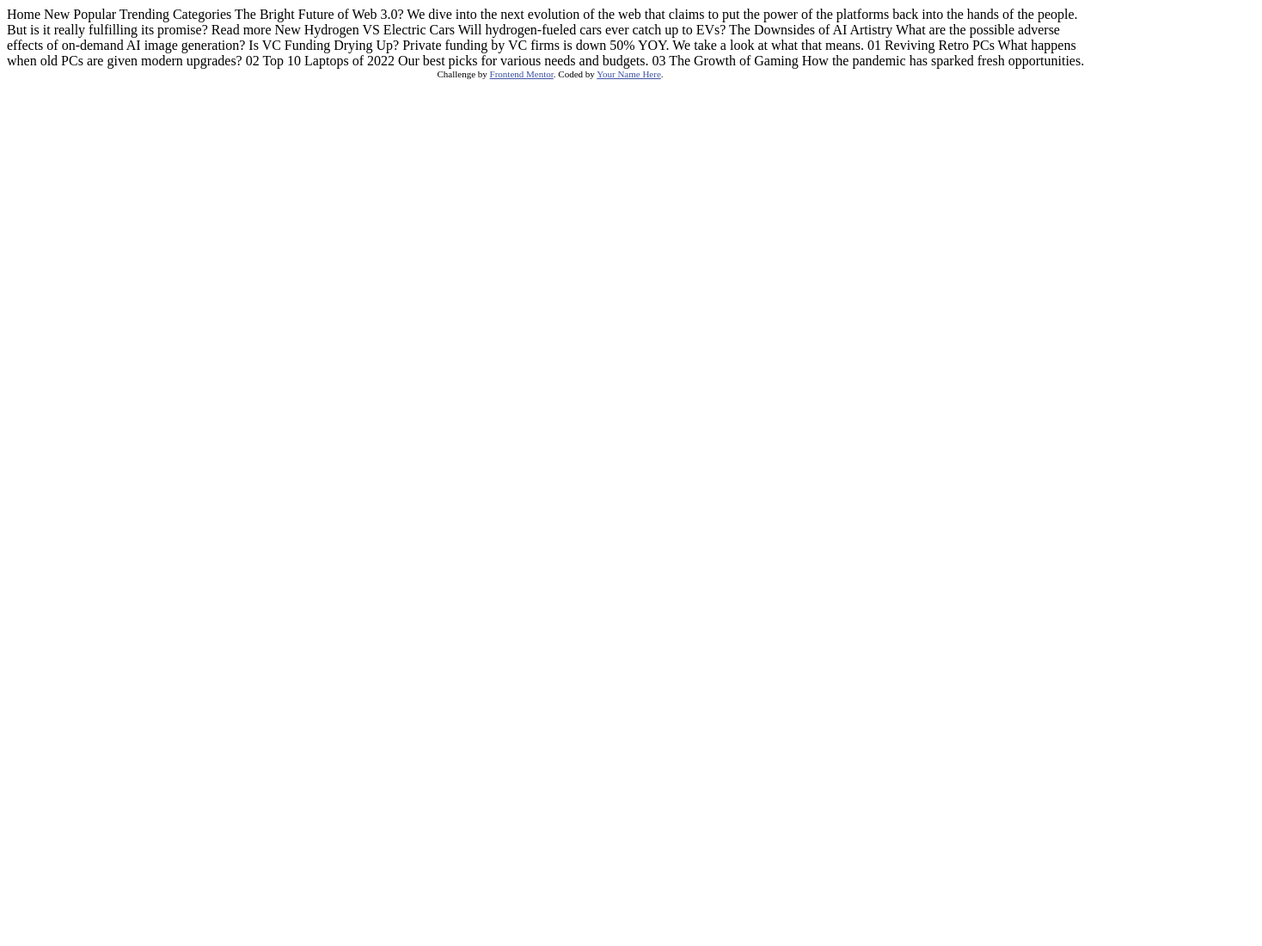
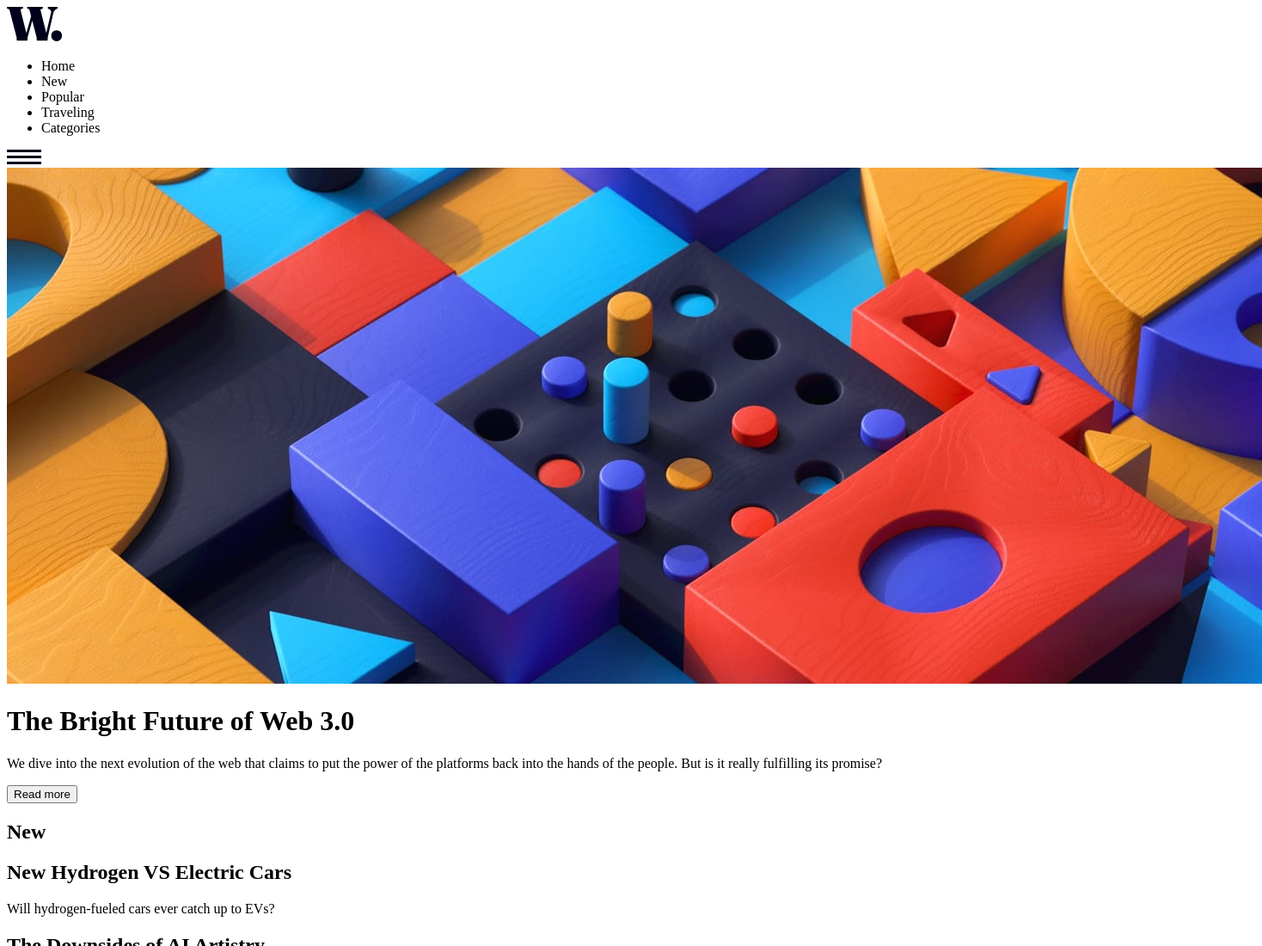
Before and after one commit to JBoundless/newshome, a plain HTML site: page index.html in a window 1280 px wide. Shown: the top 1100 px of the page at 86% size, 1468 px wide, since content can reach past the window. Before the commit the page ends 800 px from the top, so only its background shows below. Drawn offline with Linux system fonts and the light colour scheme.

Commit message:
Update index.html

```diff
--- a/index.html
+++ b/index.html
@@ -1,60 +1,116 @@
 <!DOCTYPE html>
 <html lang="en">
   <head>
-  <meta charset="UTF-8">
-  <meta name="viewport" content="width=device-width, initial-scale=1.0"> <!-- displays site properly based on user's device -->
-
-  <link rel="icon" type="image/png" sizes="32x32" href="./images/favicon-32x32.png">
-
+    <meta charset="UTF-8" />
+    <meta name="viewport" content="width=device-width, initial-scale=1.0" />
     <title>Frontend Mentor | News homepage</title>
-
-  <!-- Feel free to remove these styles or customise in your own stylesheet 👍 -->
-  <style>
-    .attribution { font-size: 11px; text-align: center; }
-    .attribution a { color: hsl(228, 45%, 44%); }
-  </style>
+    <link rel="stylesheet" href="styles.css" />
   </head>
   <body>
+    <div class="container">
+      <nav>
+        <img
+          src="https://raw.githubusercontent.com/JBoundless/newshome/a52dcc0101c6ed36ee8524abff2df929c1f01c23/assets/images/logo.svg"
+          alt="logo"
+          class="logo"
+        />
+        <ul class="nav-links">
+          <li>Home</li>
+          <li>New</li>
+          <li>Popular</li>
+          <li>Traveling</li>
+          <li>Categories</li>
+        </ul>
+        <img
+          src="https://raw.githubusercontent.com/JBoundless/newshome/a52dcc0101c6ed36ee8524abff2df929c1f01c23/assets/images/icon-menu.svg"
+          class="menu"
+          alt="menu"
+        />
+      </nav>
 
-  Home
-  New
-  Popular
-  Trending
-  Categories
-
-  The Bright Future of Web 3.0?
-
-  We dive into the next evolution of the web that claims to put the power of the platforms back into the hands of the people.
+      <main>
+        <div class="main-container">
+          <div class="main-blog">
+            <picture>
+              <source
+                media="{min-width: 800px}"
+                srcset="
+                  https://raw.githubusercontent.com/JBoundless/newshome/main/assets/images/image-web-3-mobile.jpg
+                "
+              />
+              <img
+                src="https://raw.githubusercontent.com/JBoundless/newshome/main/assets/images/image-web-3-desktop.jpg"
+              />
+            </picture>
+            <div class="blog-info">
+              <h1 class="blog-title">The Bright Future of Web 3.0</h1>
+              <div class="blog-read">
+                <p class="blog-content">
+                  We dive into the next evolution of the web that claims to put
+                  the power of the platforms back into the hands of the people.
                   But is it really fulfilling its promise?
-
-  Read more
-
-  New
-
-  Hydrogen VS Electric Cars
+                </p>
+                <button>Read more</button>
+              </div>
+            </div>
+          </div>
+          <div class="new">
+            <div class="new-container">
+              <h2 class="header">New</h2>
+              <div class="new-blogs">
+                <div class="new-blog">
+                  <h2 class="new-title">New Hydrogen VS Electric Cars</h2>
+                  <p class="new-content">
                     Will hydrogen-fueled cars ever catch up to EVs?
-
-  The Downsides of AI Artistry
-  What are the possible adverse effects of on-demand AI image generation?
-
-  Is VC Funding Drying Up?
-  Private funding by VC firms is down 50% YOY. We take a look at what that means.
-
-  01
-  Reviving Retro PCs
+                  </p>
+                </div>
+                <div class="new-blog">
+                  <h2 class="new-title">The Downsides of AI Artistry</h2>
+                  <p class="new-content">
+                    What are the possible adverse effects of on-demand AI image
+                    generation?
+                  </p>
+                </div>
+                <div class="new-blog">
+                  <h2 class="new-title">Is VC Funding Drying Up?</h2>
+                  <p class="new-content">
+                    Private funding by VC firms is down 50% YOY. We take a look
+                    at what that means.
+                  </p>
+                </div>
+              </div>
+            </div>
+          </div>
+          <div class="top-blogs">
+            <div class="top-blog">
+              <img
+                src="https://raw.githubusercontent.com/JBoundless/newshome/main/assets/images/image-retro-pcs.jpg"
+              />
+              <div class="top-info">
+                <h2 class="num">01</h2>
+                <h3 class="top-title">Reviving Retro PCs</h3>
+                <p class="top-content">
                   What happens when old PCs are given modern upgrades?
-
-  02
-  Top 10 Laptops of 2022
+                </p>
+              </div>
+              <div class="top-info">
+                <h2 class="num">02</h2>
+                <h3 class="top-title">Top 10 Laptops of 2022</h3>
+                <p class="top-content">
                   Our best picks for various needs and budgets.
-
-  03
-  The Growth of Gaming
+                </p>
+              </div>
+              <div class="top-info">
+                <h2 class="num">03</h2>
+                <h3 class="top-title">The Growth of Gaming</h3>
+                <p class="top-content">
                   How the pandemic has sparked fresh opportunities.
-
-  <div class="attribution">
-    Challenge by <a href="https://www.frontendmentor.io?ref=challenge" target="_blank">Frontend Mentor</a>.
-    Coded by <a href="#">Your Name Here</a>.
+                </p>
+              </div>
+            </div>
+          </div>
+        </div>
+      </main>
     </div>
   </body>
 </html>
```
Lines whose indentation alone changed are shown as unchanged.
